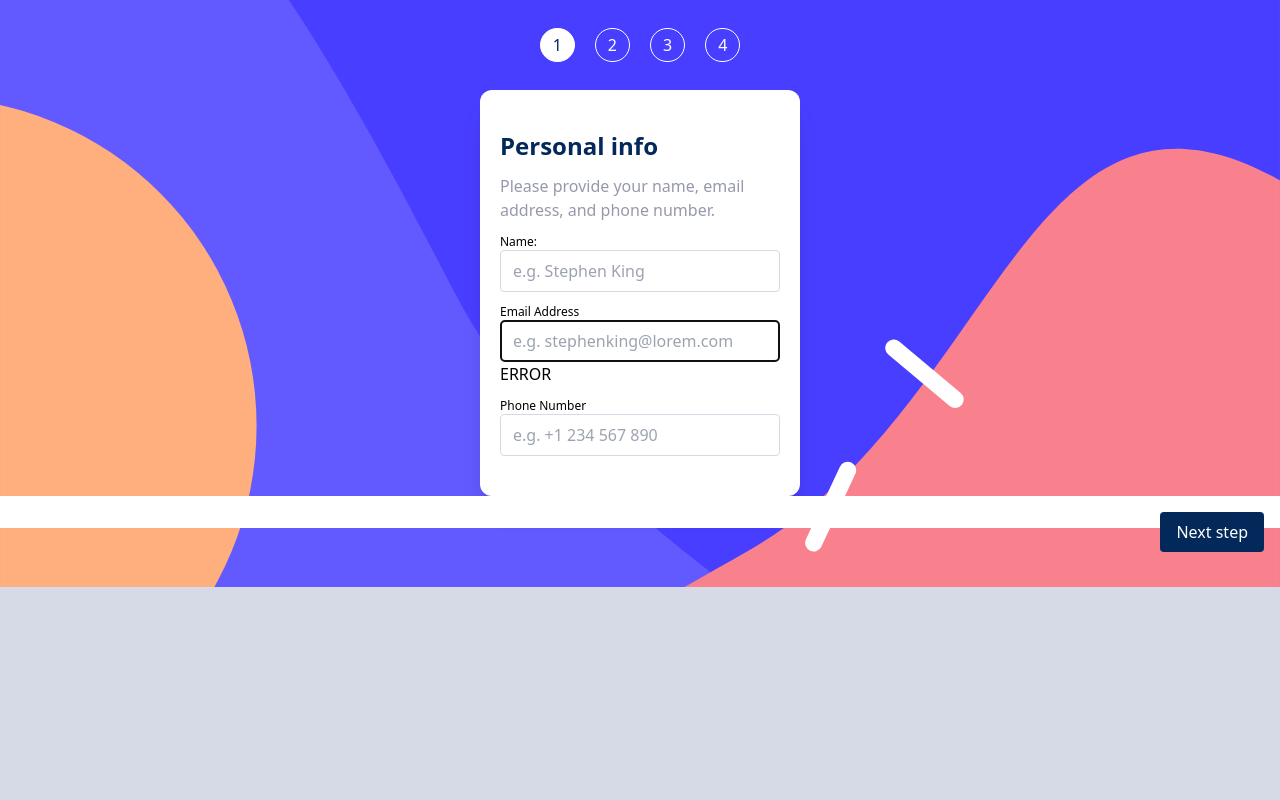
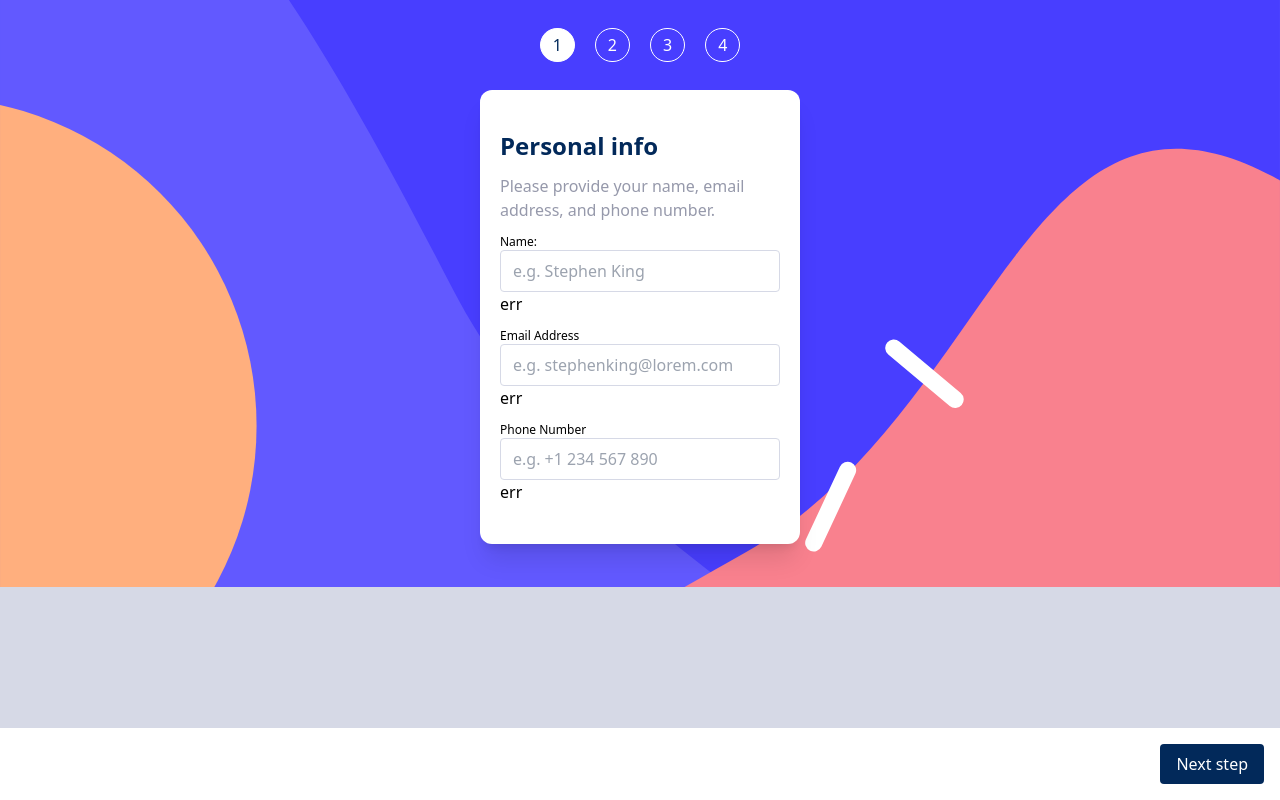
Before and after one commit to nolodkiki/multi-step-form, a React (Vite) app: page / in a window 1280 px wide. Both pictures are taken after a click on the button "Next step". Built offline with nearby package versions, Linux system fonts and the light colour scheme.

Commit message:
chechinput

```diff
--- a/src/App.jsx
+++ b/src/App.jsx
@@ -10,28 +10,17 @@ import Step5 from './components/Steps/Step5'
 import { useDispatch, useSelector } from 'react-redux'
 import { FormProvider, useForm } from 'react-hook-form'
 import { decrementStep, incrementStep } from './Redux/slices/stepSlice'
-import { useEffect } from 'react'
+import { useEffect, useState } from 'react'
 
 
 function App() {
   const count = useSelector((state) => state.step.activeStep)
 
-  const { register, formState: { errors }, handleSubmit } = useForm()
 
-  const methods = useForm();
+  const [nameValue, setNameValue] = useState('')
+  const [emailValue, setEmailValue] = useState('')
+  const [phoneValue, setPhoneValue] = useState('')
 
-
-
-
-
-
-  const dispatch = useDispatch()
-
-
-  const onSubmit = data => { console.log(data) };
-  const incrementStep = () => {
-    if (!errors) { dispatch(incrementStep()) }
-  }
 
 
 
@@ -39,30 +28,24 @@ function App() {
   return (
     <div className="App">
       <div className="h-screen w-screen bg-gray-200">
-        {/* <img className='' src={bgSidebarMob} alt="" /> */}
         <div className='flex flex-col items-center justify-between h-screen '>
           <div className='flex flex-col content-between w-full'>
             <img className='absolute left-1/2 -translate-x-1/2 z-0 w-full' src={bgMb} alt="" />
             <Header />
-            <FormProvider {...methods} >
-              <form className='z-50' onSubmit={methods.handleSubmit(onSubmit)}>
-                {count === 1 && <Step1 />}
-                {count === 2 && <Step2 />}
-                {count === 4 && <Step4 />}
-                {count === 3 && <Step3 />}
-                {count === 5 && <Step5 />}
-                {/* <Step1 />  */}
-                {/* {renderSwitch()} */}
-                {/* <Footer /> */}
-                <div className="w-full bg-white py-4 px-4 z-30">
-                  {count === 1 ? '' : <button onClick={() => dispatch(decrementStep())} className="text-gray-400 mt-1">Go Back</button>}
-                  {count !== 5 ? <button type="submit" onClick={() => incrementStep()} className="float-right rounded bg-blue-100 px-4 py-2 text-white">{count === 4 ? 'Confirm' : 'Next step'}</button> : ''}
-                </div>
-              </form>
-            </FormProvider>
+
+            {count === 1 && <Step1
+              nameValue={nameValue} setNameValue={setNameValue}
+              emailValue={emailValue} setEmailValue={setEmailValue}
+              phoneValue={phoneValue} setPhoneValue={setPhoneValue}
+            />}
+            {count === 2 && <Step2 />}
+            {count === 4 && <Step4 />}
+            {count === 3 && <Step3 />}
+            {count === 5 && <Step5 />}
 
 
           </div>
+          <Footer nameValue={nameValue} emailValue={emailValue} phoneValue={phoneValue} />
 
 
         </div>
--- a/src/Redux/slices/personalInfoSlice.js
+++ b/src/Redux/slices/personalInfoSlice.js
@@ -4,6 +4,11 @@ const initialState = {
     name: '',
     email: '',
     phone: '',
+    errors: {
+        name: false,
+        email: false,
+        phone: false,
+    }
 }
 
 export const personalInfoSlice = createSlice({
@@ -12,12 +17,15 @@ export const personalInfoSlice = createSlice({
     reducers: {
         addNameValue(state, action) {
             state.name = action.payload
+            action.payload === '' ? state.errors.name = true : state.errors.name = false
         },
         addEmailValue(state, action) {
             state.email = action.payload
+            action.payload === '' ? state.errors.email = true : state.errors.email = false
         },
         addPhoneValue(state, action) {
             state.phone = action.payload
+            action.payload === '' ? state.errors.phone = true : state.errors.phone = false
         },
     },
 })
--- a/src/components/Footer.jsx
+++ b/src/components/Footer.jsx
@@ -1,33 +1,26 @@
 import { useDispatch, useSelector } from "react-redux"
+import { addEmailValue, addNameValue, addPhoneValue } from "../Redux/slices/personalInfoSlice"
 import { decrementStep, incrementStep } from "../Redux/slices/stepSlice"
 
-const Footer = () => {
+const Footer = ({ nameValue, emailValue, phoneValue }) => {
     const dispatch = useDispatch()
     const count = useSelector((state) => state.step)
-    const personalInfo = useSelector((state) => state.personalInfo)
 
-    const testFunc = (value, addValidate) => {
-        if (value.length === 0) {
-            alert('error')
+    const checkEmptyValue = () => {
+        dispatch(addNameValue(nameValue))
+        dispatch(addEmailValue(emailValue))
+        dispatch(addPhoneValue(phoneValue))
+
+        if (nameValue !== '' && emailValue !== '' && phoneValue !== '') {
+            dispatch(incrementStep())
         }
     }
 
 
 
-
-    // const validate = () => {
-    //     if (personalInfo.name !== '' && personalInfo.email !== '' && personalInfo.phone !== '') {
-    //         dispatch(incrementStep())
-    //     } else {
-    //         alert('error')
-    //     }
-    // }
-
-
-
     const footerButtons = <div className="w-full bg-white py-4 px-4 z-30">
         {count.activeStep === 1 ? '' : <button onClick={() => dispatch(decrementStep())} className="text-gray-400 mt-1">Go Back</button>}
-        {count.activeStep !== 5 ? <button type="submit" onClick={() => dispatch(incrementStep())}  className=" float-right rounded bg-blue-100 px-4 py-2 text-white">{count.activeStep === 4 ? 'Confirm' : 'Next step'}</button> : ''}
+        {count.activeStep !== 5 ? <button onClick={() => checkEmptyValue()} className=" float-right rounded bg-blue-100 px-4 py-2 text-white">{count.activeStep === 4 ? 'Confirm' : 'Next step'}</button> : ''}
 
     </div>
 
--- a/src/components/Steps/Step1.jsx
+++ b/src/components/Steps/Step1.jsx
@@ -1,19 +1,9 @@
-import { useEffect, useRef } from 'react'
-import { useFormContext } from 'react-hook-form'
-import { useDispatch, useSelector } from 'react-redux'
-import { addNameValue, addEmailValue, addPhoneValue } from '../../Redux/slices/personalInfoSlice'
+import { useSelector } from 'react-redux'
 import style from './steps.module.css'
 
 
-const Step1 = () => {
+const Step1 = ({nameValue, setNameValue, emailValue, setEmailValue, phoneValue, setPhoneValue}) => {
     const count = useSelector((state) => state.personalInfo)
-    const dispatch = useDispatch()
-
-    const { register, formState: { errors } } = useFormContext()
-
-
-
-
 
     return (
         <>
@@ -23,20 +13,21 @@ const Step1 = () => {
                 <div className={style.flexColGap} >
                     <div className="nameInput">
                         <div className="text-xs">Name:</div>
-
-                        <input onChange={(e) => dispatch(addNameValue(e.target.value))} className={style.inputForm} type="name" placeholder="e.g. Stephen King" value={count.name} />
+                        <input  onChange={(e) => setNameValue(e.target.value)} className={style.inputForm} type="name" placeholder="e.g. Stephen King" value={nameValue} />
+                        {count.errors.name ? <p>err</p> : ''}
                     </div>
                     <div className="EmailInput">
                         <div className="name text-xs">Email Address</div>
-                        <input {...register('email', { required: true })} onChange={(e) => dispatch(addEmailValue(e.target.value))} className={style.inputForm} type="email" placeholder="e.g. stephenking@lorem.com" value={count.email} />
-                        <div className='h-6'>
-                            {errors?.email && <p>ERROR</p>}
-                            {console.log(errors?.email)}
-                        </div>
+                        <input onChange={(e) => setEmailValue(e.target.value)} className={style.inputForm} type="email" placeholder="e.g. stephenking@lorem.com" value={emailValue} />
+                        {count.errors.email ? <p>err</p> : ''}
+
                     </div>
                     <div className="PhoneInput">
                         <div className="name text-xs">Phone Number</div>
-                        <input onChange={(e) => dispatch(addPhoneValue(e.target.value))} className={style.inputForm} type="number" placeholder="e.g. +1 234 567 890" value={count.phone} />
+                        <input  onChange={(e) => setPhoneValue(e.target.value)} className={style.inputForm} type="number" placeholder="e.g. +1 234 567 890" value={phoneValue} />
+                        {count.errors.phone ? <p>err</p> : ''}
+
+
                     </div>
                 </div>
 
```
